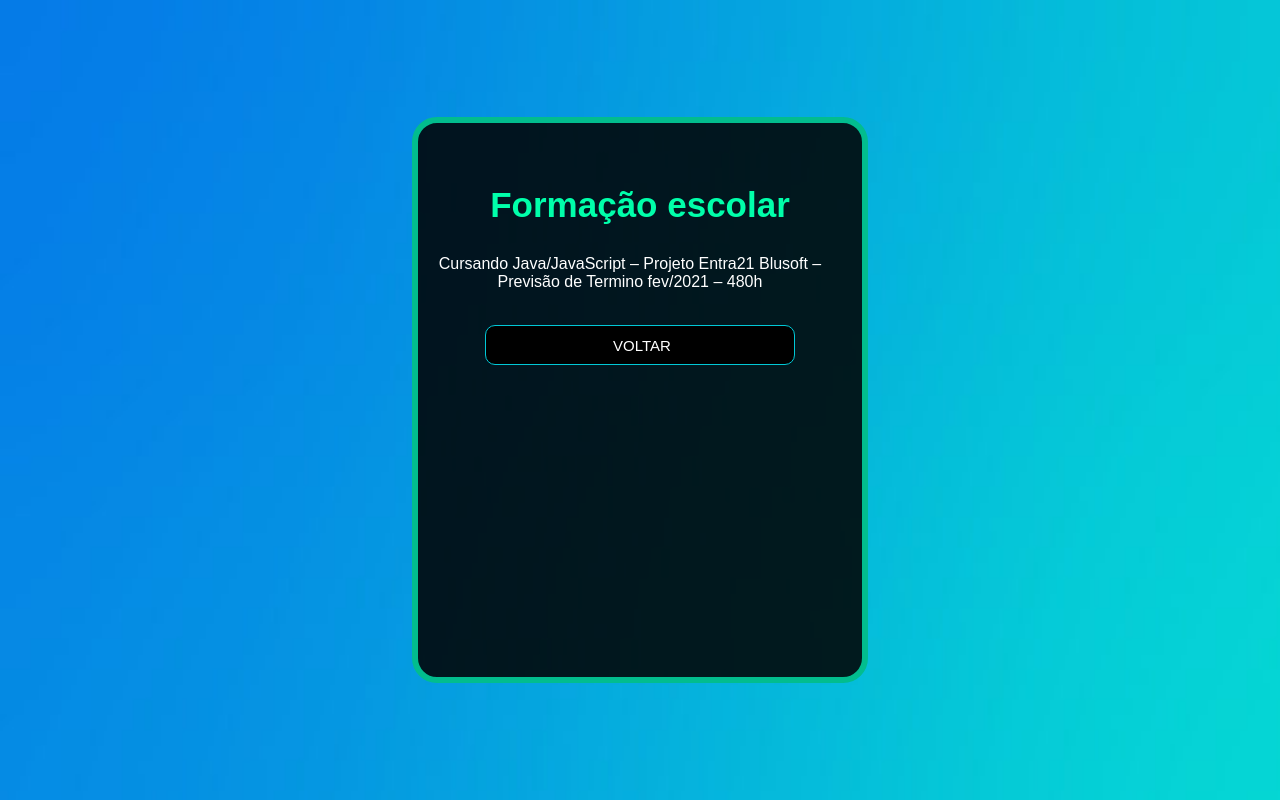
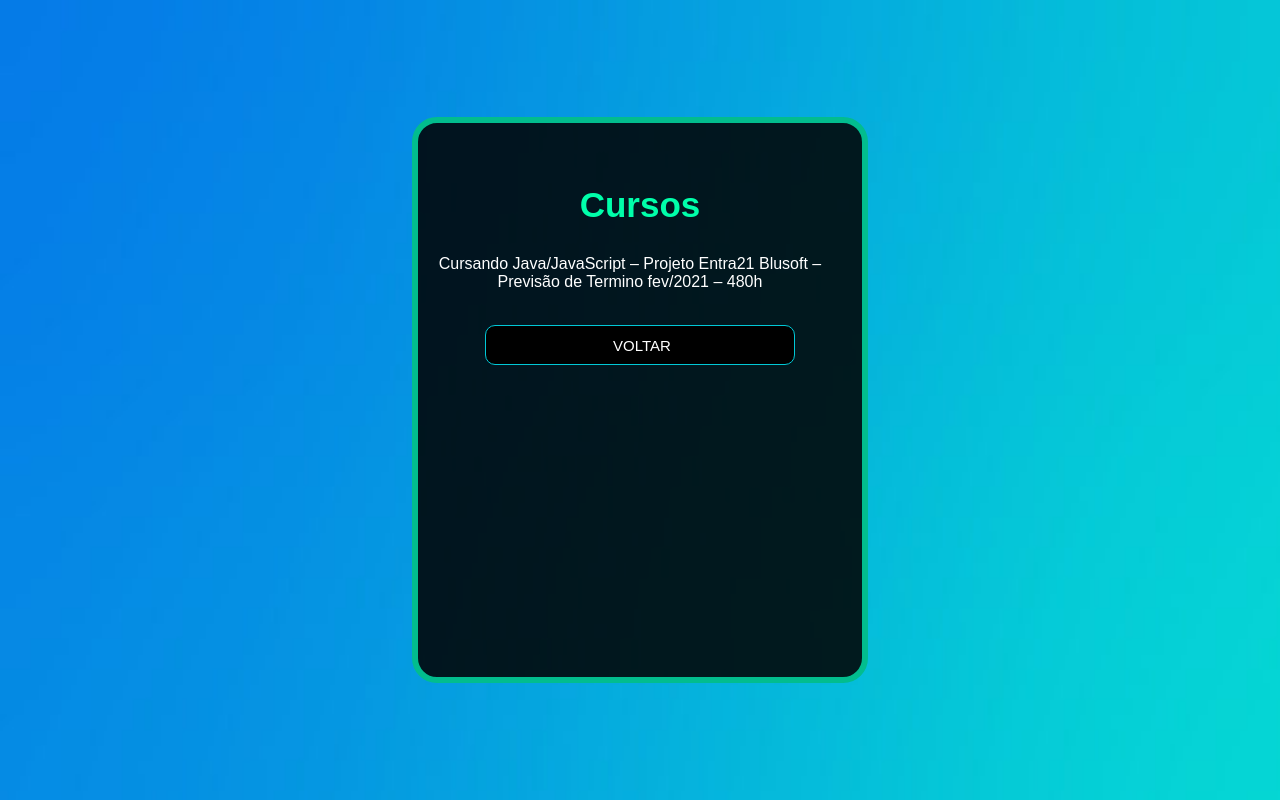
Before and after one commit to WilliamVenuti/cvWilliamVenuti, a plain HTML site: page html/tela5.html in a window 1280 px wide. Drawn offline with Linux system fonts and the light colour scheme.

Commit message:
Update tela5.html

```diff
--- a/html/tela5.html
+++ b/html/tela5.html
@@ -8,7 +8,7 @@
 </head>
 <body>
     <div class="corpo">
-        <h1 class="info">Formação escolar</h1>
+        <h1 class="info">Cursos</h1>
         <div class="elemento">
             <p>Cursando Java/JavaScript – Projeto Entra21
                 Blusoft – Previsão de Termino fev/2021 – 480h
```
